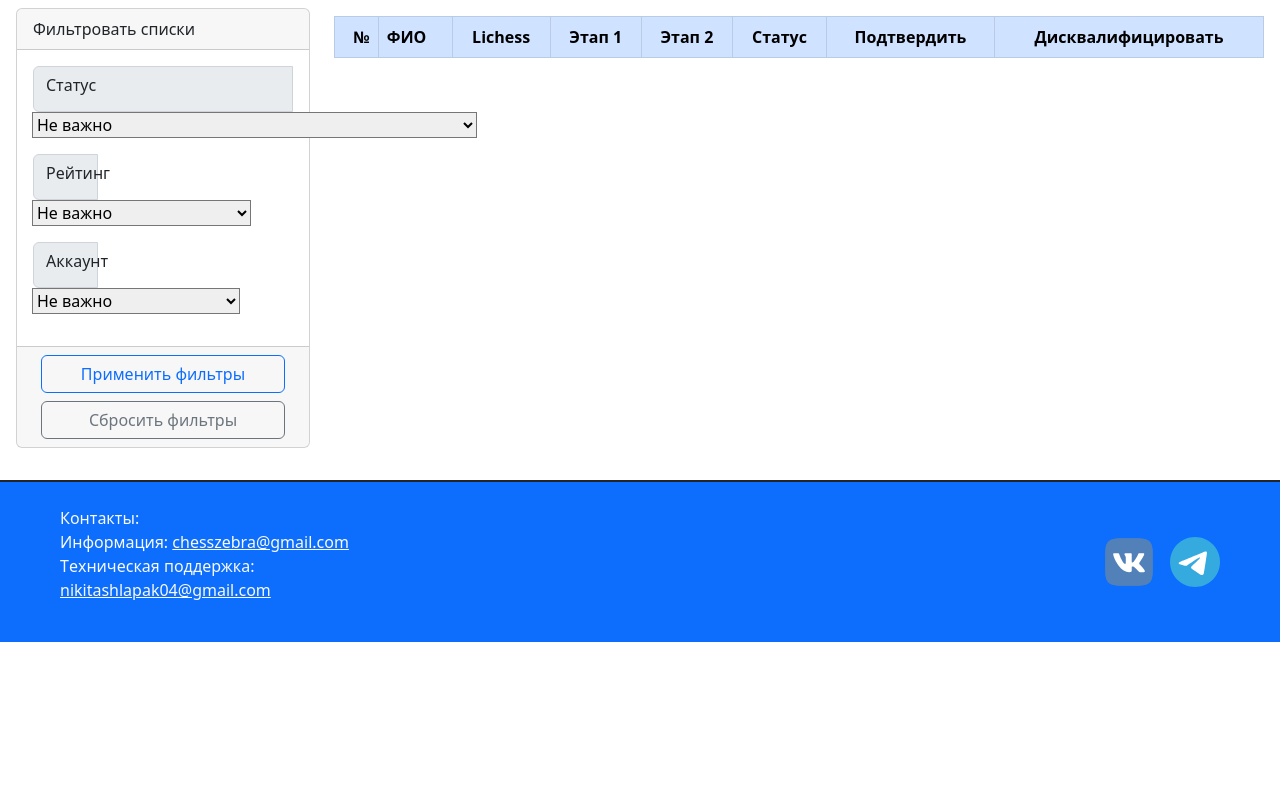
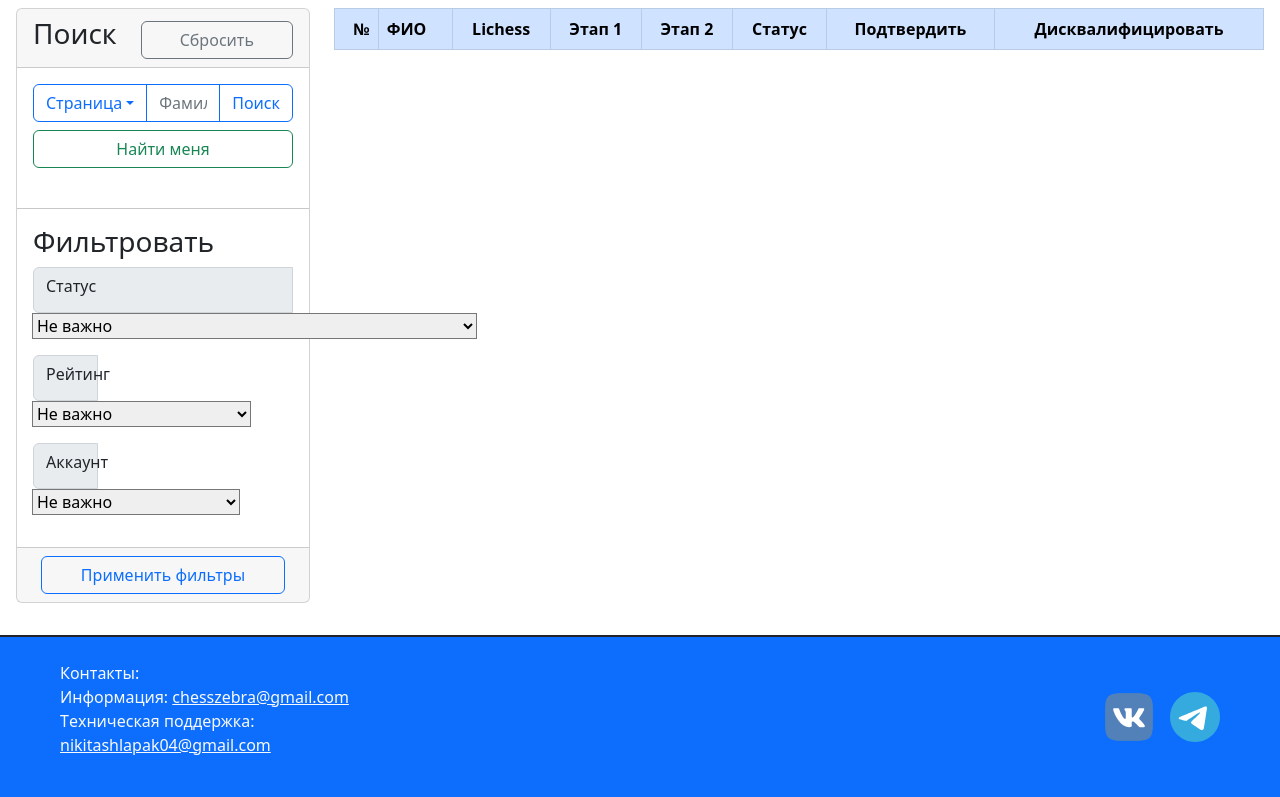
Before and after one commit to NikitaShlapak/yourmovechess, a Django app: page /list in a window 1280 px wide. Shown: the part 72-869 px from the top of the page. Before the commit the page ends 714 px from the top, so only its background shows below. Run offline with Django 4.2, Linux system fonts and the light colour scheme; a user stored in the database is signed in; tables that the repository leaves empty hold one stand-in row (values such as "Sample post"); lists and menus that the app fills with data are empty.

Commit message:
search for /list page

```diff
--- a/yourmove/competition/password_reset_views.py
+++ b/yourmove/competition/password_reset_views.py
@@ -38,7 +38,7 @@ class PasswordResetInitialView(DataMixin, FormView):
                 form.add_error(None,'Мы не смогли создать ссылку для сброса пароля. Попробуйте ещё раз позже. Если ситуация повторится - обратитесь в техподдержку.')
                 return self.render_to_response(self.get_context_data(form=form, action='init'))
             else:
-                link = f"{ALLOWED_HOSTS[-1]}password_reset/confirm?user={new_reset.user.email}&code={new_reset.code}"
+                link = f"{ALLOWED_HOSTS[-1]}/password_reset/confirm?user={new_reset.user.email}&code={new_reset.code}"
                 user.email_user(subject=f"Ход за тобой | Сброс пароля",
                                 message=f"Для вашего аккаунта был запрошен сброс пароля. Если это сделали не вы, то игнорируйте это письмо."
               f"Ссылка для сброса пароля: {link} ."
--- a/yourmove/competition/templates/competition/list.html
+++ b/yourmove/competition/templates/competition/list.html
@@ -6,44 +6,69 @@
 {% block content %}
 
 <div class="row px-3">
-{% if request.user.is_superuser %}
-    <div class="col-lg-3 col-12 py-2 sticky-top">
+
+    <div class="col-lg-3 col-12 py-2 ">
         <div class="">
-            <div class="card ">
+            <div class="card">
+                <div class="card-header">
+                    <div class="row">
+                        <div class="col-auto">
+                            <h3>Поиск</h3>
+                        </div>
+                        <div class="col">
+                            <a href="{% url 'list' %}" class="btn btn-outline-secondary w-100 mt-1">Сбросить</a>
+                        </div>
+                    </div>
+                                        </div>
+                    <div class="card-body">
+                        <form action="{% url 'list' %}" method="get">
+                            <div class="input-group">
+                                <button class="btn btn-outline-primary dropdown-toggle" type="button" data-bs-toggle="dropdown" aria-expanded="false">Страница</button>
+                                  <ul class="dropdown-menu">
+                                      {% for num in page_obj.paginator.page_range %}
+                                    <li><a class="dropdown-item" href="?{{ base_link_appendix }}&page={{num}}">{{num}}</a></li>
+                                      {% endfor %}
+                                  </ul>
+                              <input type="text" class="form-control border-primary" placeholder="Фамилия, имя или ник" name="search">
+                              <button class="btn btn-outline-primary" type="submit">Поиск</button>
+                            </div>
+                            <a href="{% url 'list' %}?page={{ my_page }}" role="button" class="btn btn-outline-success my-2 w-100">Найти меня</a>
 
+                        </form>
+                    </div>
+                {% if request.user.is_superuser %}
+                   <hr>
                 <form action="{% url 'list' %}" method="get">
-                    <div class="card-header">Фильтровать списки</div>
-                    <div class="card-body">
+                    <div class="card-body pt-0">
 
-                     {% for f in form %}
+                    <h3>Фильтровать</h3>
+                        {% for f in form %}
 
-                            <div class="input-group mb-3">
-                              <span class="input-group-text text-center {% if f.label == 'Статус' %} w-100 {% else %} w-25{% endif %}">
-                                      <label for="{{ f.id_for_label }}" class="form-label text-center">{{ f.label }}</label>
-                              </span>
+                        <div class="input-group mb-3">
+                                  <span class="input-group-text text-center {% if f.label == 'Статус' %} w-100 {% else %} w-25{% endif %}">
+                                          <label for="{{ f.id_for_label }}" class="form-label text-center">{{ f.label }}</label>
+                                  </span>
 
-                              {{ f }}
-
-                            </div>
-
-
+                            {{ f }}
+                        </div>
                     {% endfor %}
                     </div>
                     <div class="card-footer px-4">
-                        <button type="submit" class="btn btn-outline-primary w-100  mb-2">Применить фильтры</button>
-                        <a href="{% url 'list' %}" class="btn btn-outline-secondary w-100 ">Сбросить фильтры</a>
+                        <button type="submit" class="btn btn-outline-primary w-100  ">Применить фильтры</button>
                     </div>
                 </form>
+                 {% endif %}
             </div>
         </div>
     </div>
-    {% endif %}
-    <div class="container col py-3">
+
+    <div class="col py-2">
         {% if page_obj %}
         <div class="w-100 mb-3">
             <div class="w-50 text-center p-0 m-0">
 
-              <p class="m-1 fs-3">Страница {{ page_obj.number }} из {{ page_obj.paginator.num_pages }}</p>
+              <p class="m-1 fs-3">Страница {{ page_obj.number }} из {{ page_obj.paginator.num_pages }}
+
 
             </div>
               {% include 'competition/fragments/paginator.html' %}
@@ -121,7 +146,9 @@
         <div class="w-100 mb-3">
             <div class="w-50 text-center p-0 m-0">
 
-              <p class="m-1 fs-3">Страница {{ page_obj.number }} из {{ page_obj.paginator.num_pages }}</p>
+              <p class="m-1 fs-3">Страница {{ page_obj.number }} из {{ page_obj.paginator.num_pages }}
+                           {% if my_page %}   <a href="{% url 'list' %}?page={{ my_page }}" role="button" class="btn btn-outline-primary mx-5 px-3 fs-3 py-0 my-2">Найти меня</a> {% endif %}</p>
+              </p>
 
             </div>
               {% include 'competition/fragments/paginator.html' %}
--- a/yourmove/competition/views.py
+++ b/yourmove/competition/views.py
@@ -7,6 +7,7 @@ import requests
 from django.contrib.auth import logout as django_logout, login
 from django.contrib.auth.decorators import login_required
 from django.contrib.auth.views import LoginView
+from django.db.models import Q
 from django.http import HttpResponse
 from django.shortcuts import render, redirect
 from django.urls import reverse_lazy
@@ -30,7 +31,7 @@ def page_not_found_view(request, exception):
 def index(request):
     return render(request, 'competition/index.html', context={'login_form': login_form})
 
-
+@login_required()
 def profile(request, user_id):
     user = CustomUser.objects.get(pk=user_id)
 
@@ -193,47 +194,65 @@ class RangedListView(FormMixin,ListView):
     model = CustomUser
     template_name = 'competition/list.html'
     context_object_name = 'users'
-    paginate_by = 20
+    paginate_by = 1
     form_class = FilterListForm
 
     def get_success_url(self):
         return reverse_lazy('list')
     def get_queryset(self):
         def_filter = dict(is_banned=False, is_active=True, not_plaing=False)
-        filter = def_filter | {}
+        queryset = self.model.objects.filter(**def_filter)
+        filter =  {}
         exclude = {}
         if self.request.GET:
-            data = dict(self.request.GET)
-            for field in data.keys():
+            print(self.request.GET.keys(), bool(self.request.GET.get('search')))
+            if not self.request.GET.get('search'):
+                data = dict(self.request.GET)
+                for field in data.keys():
 
-                if data[field][-1] != 'Не важно':
-                    if field == 'states':
-                        filter = filter | {'state':data[field][-1]}
-                    elif field == 'rating':
-                        print(data[field][-1], FilterListForm.RatingChoises.CONFIRMED, data[field][-1] == FilterListForm.RatingChoises.CONFIRMED)
-                        if data[field][-1] == FilterListForm.RatingChoises.CONFIRMED:
-                            filter = filter | {'rf_id__isnull':False}
-                        else:
-                            filter = filter | {'rf_id__isnull': True}
-                    elif field == 'lichess_account':
-                        if data[field][-1] == FilterListForm.LichessChoises.CONFIRMED:
-                            filter = filter | {'lichess_token__contains': 'li'}
-                        else:
-                            exclude = exclude | {'lichess_token__contains': 'li'}
+                    if data[field][-1] != 'Не важно':
+                        if field == 'states':
+                            filter = filter | {'state':data[field][-1]}
+                        elif field == 'rating':
+                            print(data[field][-1], FilterListForm.RatingChoises.CONFIRMED, data[field][-1] == FilterListForm.RatingChoises.CONFIRMED)
+                            if data[field][-1] == FilterListForm.RatingChoises.CONFIRMED:
+                                filter = filter | {'rf_id__isnull':False}
+                            else:
+                                filter = filter | {'rf_id__isnull': True}
+                        elif field == 'lichess_account':
+                            if data[field][-1] == FilterListForm.LichessChoises.CONFIRMED:
+                                filter = filter | {'lichess_token__contains': 'li'}
+                            else:
+                                exclude = exclude | {'lichess_token__contains': 'li'}
 
-        queryset = self.model.objects.filter(**filter).order_by('place')
-        if exclude:
-            queryset = queryset.exclude(**exclude)
-        return queryset
+                queryset = queryset.filter(**filter)
+                if exclude:
+                    queryset = queryset.exclude(**exclude)
+            else:
+                texts = self.request.GET['search'].split(' ')
+                cond = Q()
+                for text in texts:
+                    cond = cond | Q(first_name__icontains=text)
+                    cond = cond | Q(last_name__icontains=text)
+                    cond = cond | Q(middle_name__icontains=text)
+                    cond = cond | Q(lichess_nick__icontains=text)
+                queryset = self.model.objects.filter(cond)
+
+
+        return queryset.order_by('place')
 
     def get_context_data(self, *args, **kwargs):
         new_context = dict(base_link_appendix='', login_form = login_form)
+        if self.request.user.is_authenticated and (not self.request.user.is_banned):
+            if self.request.user.place < 1000:
+                new_context = new_context|dict(my_page= 1 + self.request.user.place//self.paginate_by)
         if self.request.GET:
             data = dict(self.request.GET)
+            if data.get('page'):
+                data.pop('page')
             self.initial = data
-            if 'states' in data.keys():
-                new_context[
-                    'base_link_appendix'] = f"states={data['states'][-1].replace(' ', '+')}&rating={data['rating'][-1].replace(' ', '+')}&lichess_account={data['lichess_account'][-1].replace(' ', '+')}"
+            data_list = [f"{key}={data[key]}".replace('[','').replace(']','').replace("'",'').replace(' ','+') for key in data.keys()]
+            new_context['base_link_appendix']='&'.join(data_list)
 
         return super().get_context_data(*args, **kwargs) | new_context
 
```
Also changed, not shown: yourmove/competition/management/commands/confirm_users_cycle.py (added, +80 -0 lines), yourmove/competition/management/commands/list_highrated.py (added, +12 -0 lines).
